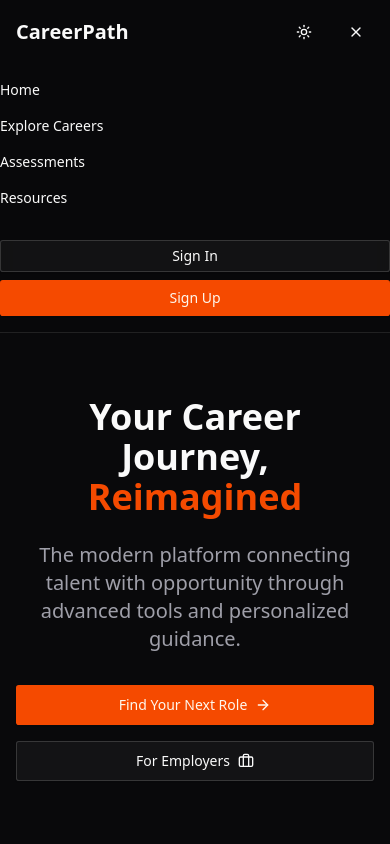
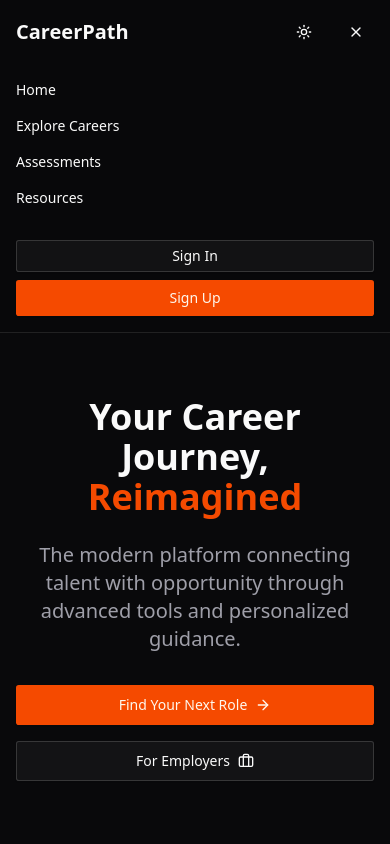
Before and after one commit to NaetharuCodes/careerpath, a React (Vite) app in the folder ui-careerpath/: page / in a window 390 px wide. Both pictures are taken after a click on the button 356 px from the left and 32 px from the top of the page. Shown: the top 844 px of the page. Built offline with nearby package versions, Linux system fonts and the light colour scheme.

Commit message:
update mobile header padding and button hover

```diff
--- a/ui-careerpath/src/components/ui/header/Header.tsx
+++ b/ui-careerpath/src/components/ui/header/Header.tsx
@@ -101,7 +101,7 @@ const Header = () => {
 
       {/* Mobile Menu */}
       {mobileMenuOpen && (
-        <div className="container md:hidden py-4">
+        <div className="container md:hidden py-4 px-4">
           <nav className="flex flex-col space-y-4">
             <a href="/" className="text-sm font-medium hover:text-primary">
               Home
--- a/ui-careerpath/src/index.css
+++ b/ui-careerpath/src/index.css
@@ -122,4 +122,7 @@
   #root {
     @apply h-full;
   }
+  button {
+    @apply cursor-pointer;
+  }
 }
```
